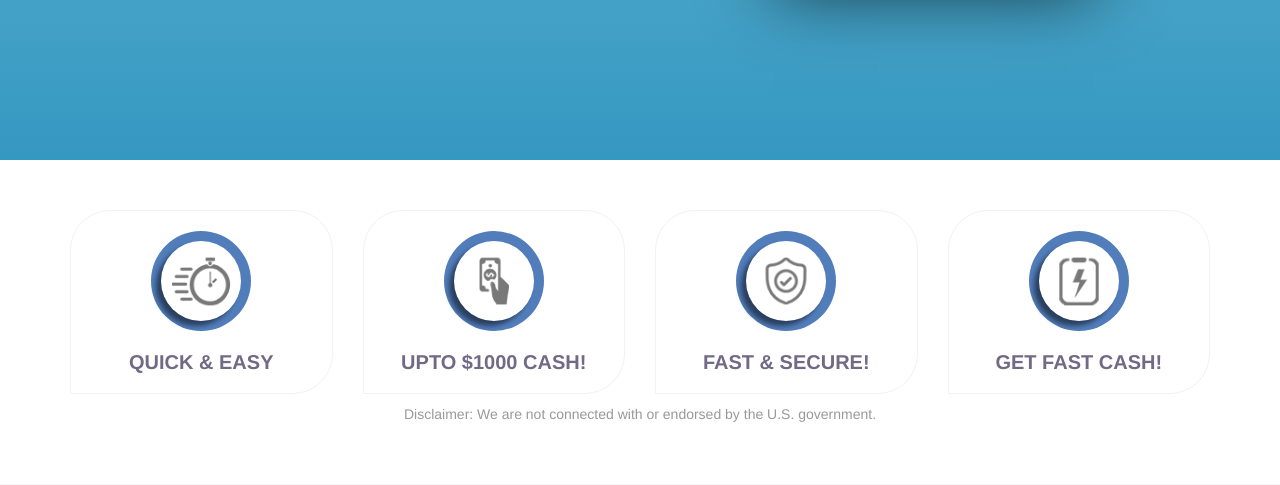
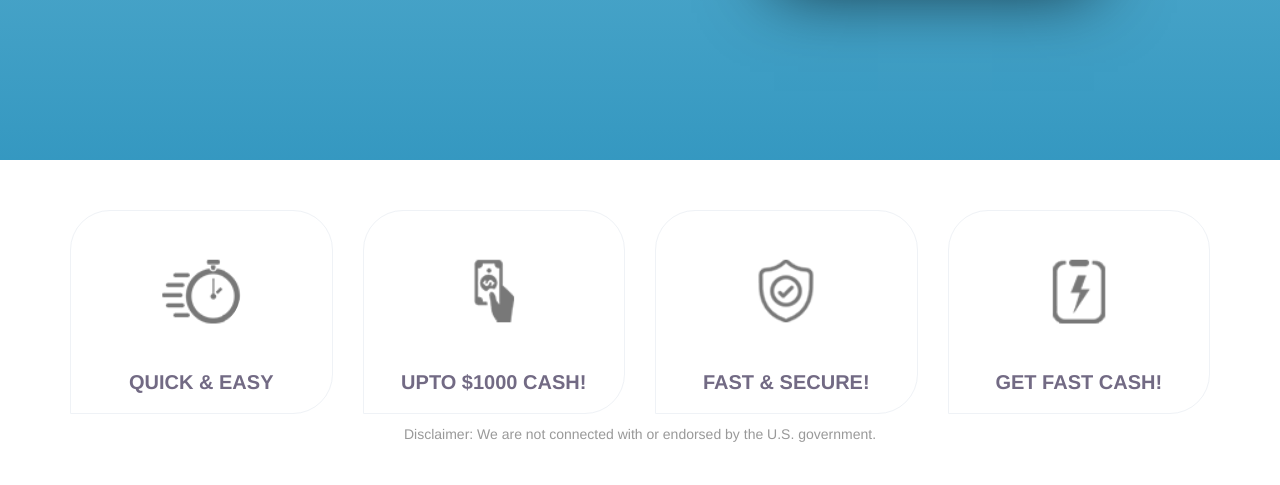
Before and after one commit to SparcsDigitalAgency/usasecureloans, a PHP site: page /new-website/index.html in a window 1280 px wide. Shown: the part 640-1125 px from the top of the page. Run offline with PHP 8.4, Linux system fonts and the light colour scheme; some libraries are stand-ins or nearby versions; some web fonts are replaced.

Commit message:
Update new-website/css/style.css

```diff
--- a/new-website/css/style.css
+++ b/new-website/css/style.css
@@ -609,22 +609,11 @@
 
 .section2 .box .box-icon {
     display: inline-block;
-    width: 80px;
-    height: 80px;
+    width: 100px;
+    height: 100px;
     border-radius: 50%;
     margin-bottom: 25px;
     position: relative;
-}
-
-.section2 .box .box-icon:before {
-    content: "";
-    background: #517dbb;
-    border-radius: 50%;
-    position: absolute;
-    top: -10px;
-    left: -10px;
-    bottom: -10px;
-    right: -10px;
 }
 
 .section2 .box .box-icon img {
@@ -633,7 +622,6 @@
     padding: 10px;
     border-radius: 50%;
     background: #fff;
-    box-shadow: -5px 5px 5px rgba(0,0,0,0.5);
     font-size: 35px;
     position: absolute;
     top: 0%;
```
